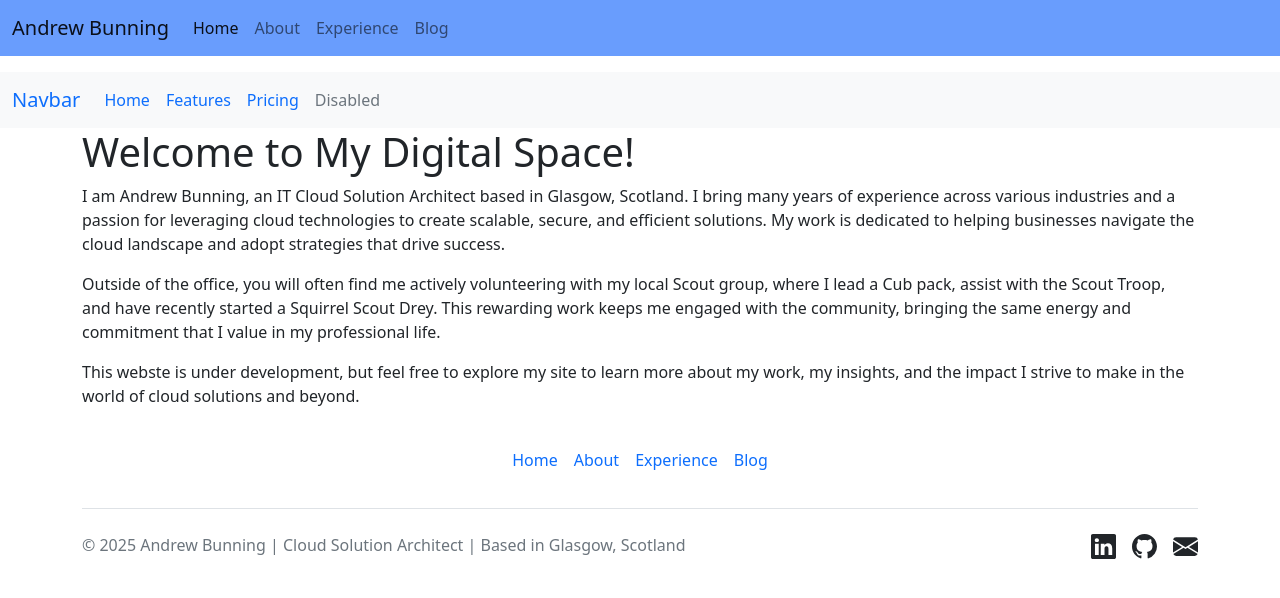
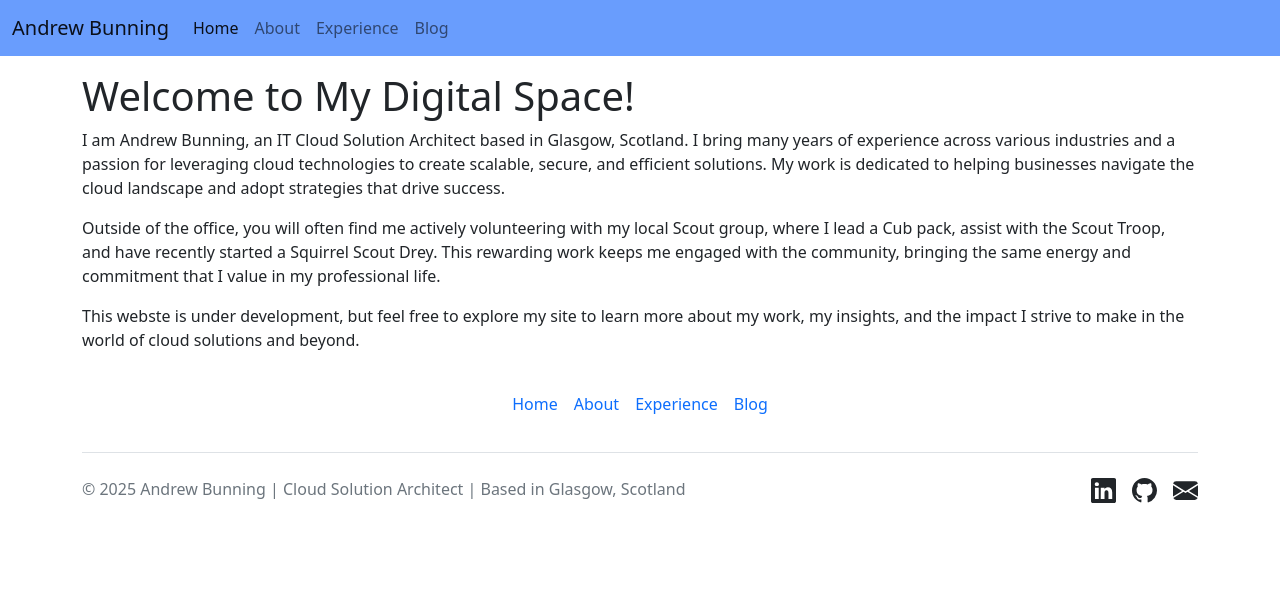
Before and after one commit to AndyBunning/andybunning.github.io, a Jekyll site: the page built from index.html, in a window 1280 px wide. Shown: the top 598 px of the page. Built offline with Jekyll 4.4.1, drawn with Linux system fonts in a browser that asks for light colours.

Commit message:
remove second (test) navbar

```diff
--- a/_includes/nav.html
+++ b/_includes/nav.html
@@ -17,21 +17,3 @@
 		</div>
 	</div>
 </nav>
-
-
-<nav class="navbar navbar-expand-lg bg-light" style="background-color: rgb(105, 157, 253);">
-  <div class="container-fluid">
-    <a class="navbar-brand" href="#">Navbar</a>
-    <button class="navbar-toggler" type="button" data-bs-toggle="collapse" data-bs-target="#navbarNavAltMarkup" aria-controls="navbarNavAltMarkup" aria-expanded="false" aria-label="Toggle navigation">
-      <span class="navbar-toggler-icon"></span>
-    </button>
-    <div class="collapse navbar-collapse" id="navbarNavAltMarkup">
-      <div class="navbar-nav">
-        <a class="nav-link active" aria-current="page" href="#">Home</a>
-        <a class="nav-link" href="#">Features</a>
-        <a class="nav-link" href="#">Pricing</a>
-        <a class="nav-link disabled">Disabled</a>
-      </div>
-    </div>
-  </div>
-</nav>
```
